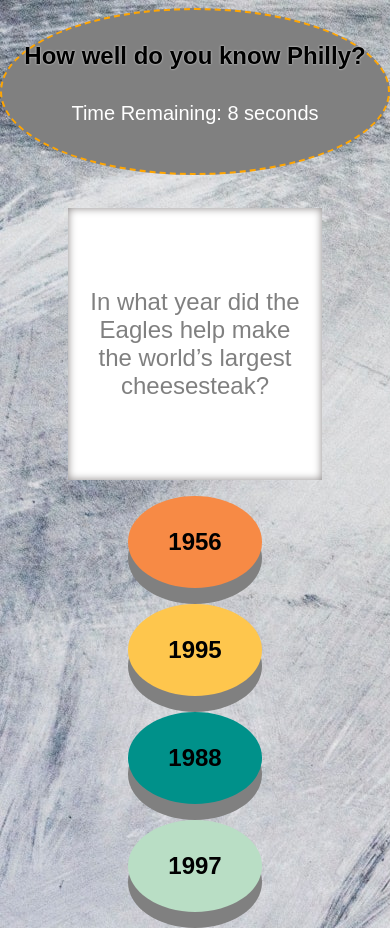
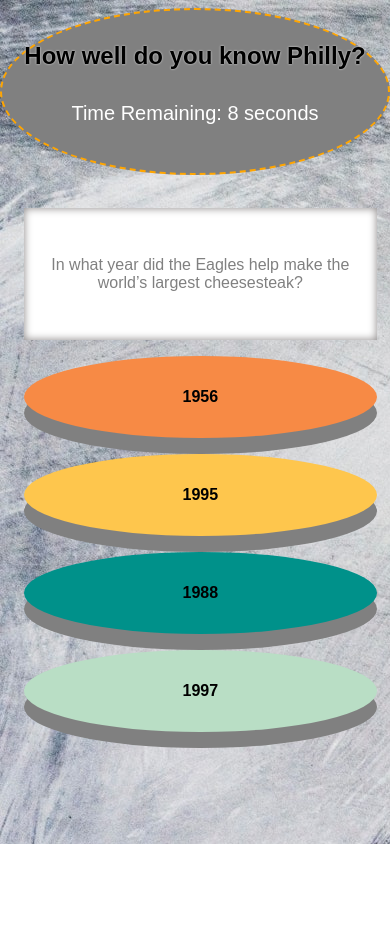
Before and after one commit to rdougherty31/TriviaGame, a plain HTML site: page index.html in a window 390 px wide. Both pictures are taken after a click on the button "Play Game!". After the commit the page ends 844 px from the top, so only its background shows below. Drawn offline with nearby package versions, Linux system fonts and the light colour scheme.

Commit message:
Media Queries & Final Edits

```diff
--- a/assets/css/style.css
+++ b/assets/css/style.css
@@ -47,6 +47,7 @@ h1 {
 }
 div {
     margin: 1rem;
+    padding: 2rem .5rem;
     padding: 1rem;
 }
 .currentQuestion {
@@ -100,7 +101,6 @@ div {
     width: 45%;
     margin: 1rem auto;
     padding: 2rem;
-    margin-top: 13rem;
 }
 #gameOver {
     color: rgb(247, 138, 69);
@@ -124,8 +124,6 @@ div {
     width: 75%;
     border-top: 1px solid #c5c5c53b;
     border-bottom: 1px solid #c5c5c53b;
-    background-image: linear-gradient(to right,#c5c5c53b,#c5c5c5,#c5c5c53b);
-    border-radius: 50%;
     box-shadow: 0 0 .2rem inset grey;
 }
 hr {
@@ -182,3 +180,32 @@ hr {
     50% {background-color: rgb(0,145,138)}
     100% {background-color: grey;}
   }
+/* Media Queries */
+@media (max-width: 1300px) {
+    .currentQuestion, #question {
+        width: 75%;
+    }
+    .playGame {
+        margin-right: 5%;
+    }
+    #question {
+        padding: 3rem 1rem;
+    }
+    #result {
+        margin: 0 auto;
+    }
+}
+@media (max-width: 800px) {
+    .currentQuestion, #question {
+        width: 100%;
+        font-size: 1rem;
+    }
+    .playGame {
+        margin-right: 8%;
+    }
+}
+@media (max-width: 500px) {
+    .playGame {
+        margin-right: 10%;
+    }
+}
--- a/assets/javascript/app.js
+++ b/assets/javascript/app.js
@@ -139,9 +139,8 @@ function playGame() {
     $("#playButton").css("display", "none");
     $(".gameOver").css("display","none");
     $(".playGame").css("display","block");
-    $("#timer").append(time + " seconds").css("display", "block");
+    $("#timer").text("Time Remaining: "+time + " seconds").css("display", "block");
     generateQues();
-
 }
 //functions for timer per questions
 function startClock() {
@@ -155,20 +154,25 @@ function countDown() {
         time--;
         $("#timer").text("Time Remaining: " + time + " seconds");
     } else if (time === 0) {
+        $("#heading").css("display","none");
+        $(".currentQuestion").css("display","none");
+       $("#result").text("Time's Up! The correct answer is "+currentQues.correctAnswer+".").css("display","block");
         gameStats.unanswered++;
         totalQuestions++;
         checkGameOver();
-        alert("Time's Up! The correct answer is "+currentQues.correctAnswer+".");
+        //alert("Time's Up! The correct answer is "+currentQues.correctAnswer+".");
     }
 }
 //Generates & displays a random question from questions array
 //Sets onclick functions for each multiple choice button clicked
+// ""+i
 function generateQues() {
-    $("#heading").css("display","block");
+    $("#timer").text("Time Remaining: "+ time + " seconds");
     $(".currentQuestion").css("border", "none");
     clearInterval(intervalId);
+    time = 10;
     timerStarted = false;
-    time = 10;
+    $("#heading").css("display","block");
     startClock();
     ranNumber = Math.floor(Math.random() * 10);
     currentQues = questions[ranNumber];
@@ -228,6 +232,7 @@ function checkAnswer() {
         gameStats.incorrect++;
         gameStats.answered++;
     }
+    time = 10;
     totalQuestions++;
     checkGameOver();
 }
@@ -240,7 +245,6 @@ function checkGameOver() {
         timerStarted = false;
     } else {
         clearInterval(intervalId);
-        timerStarted = false;
         setTimeout(generateQues, 2000);
     }
 }
--- a/index.html
+++ b/index.html
@@ -11,7 +11,7 @@
 <body>
 <div id="heading">
     <h1>How well do you know Philly?</h1>
-    <div id="timer">Time Remaining: </div>
+    <div id="timer"></div>
 </div>
 <button id="playButton" class="myButton">Play Game!</button>
 <div class="playGame">
```
